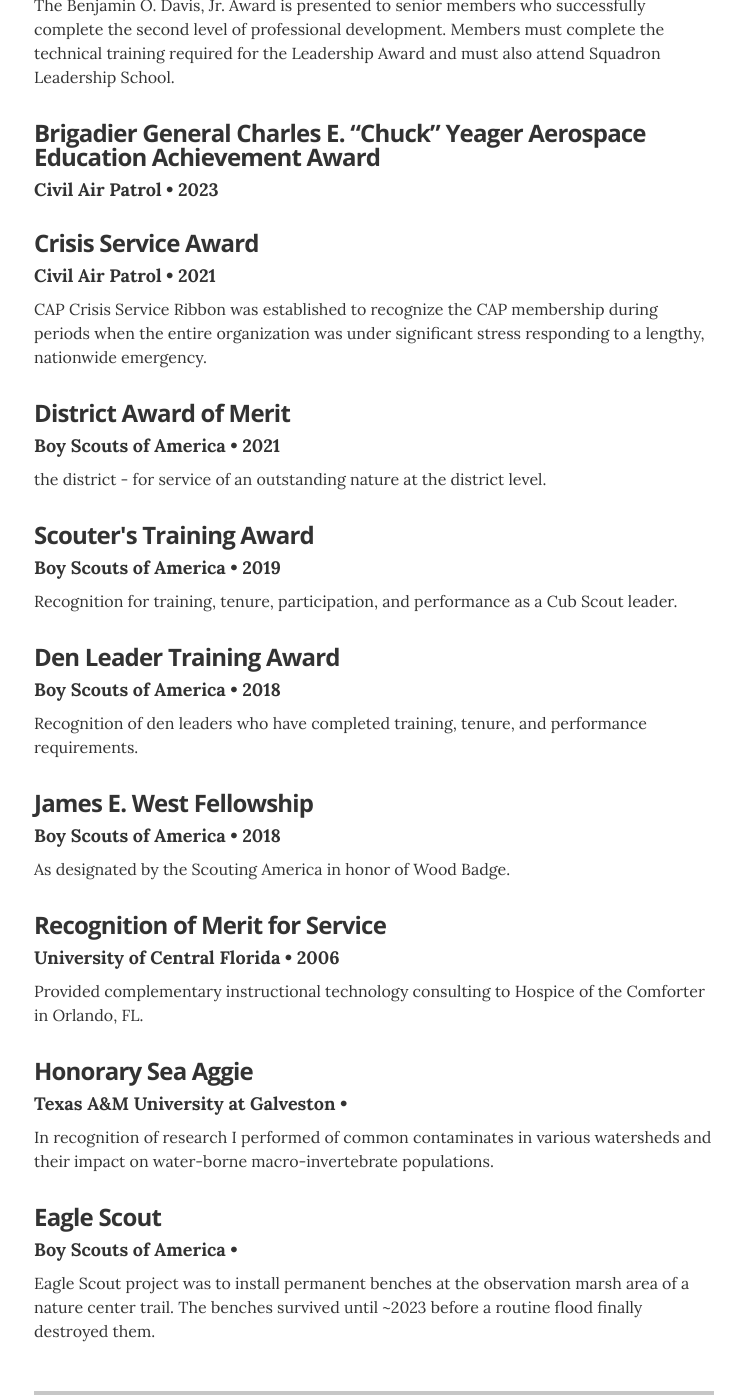
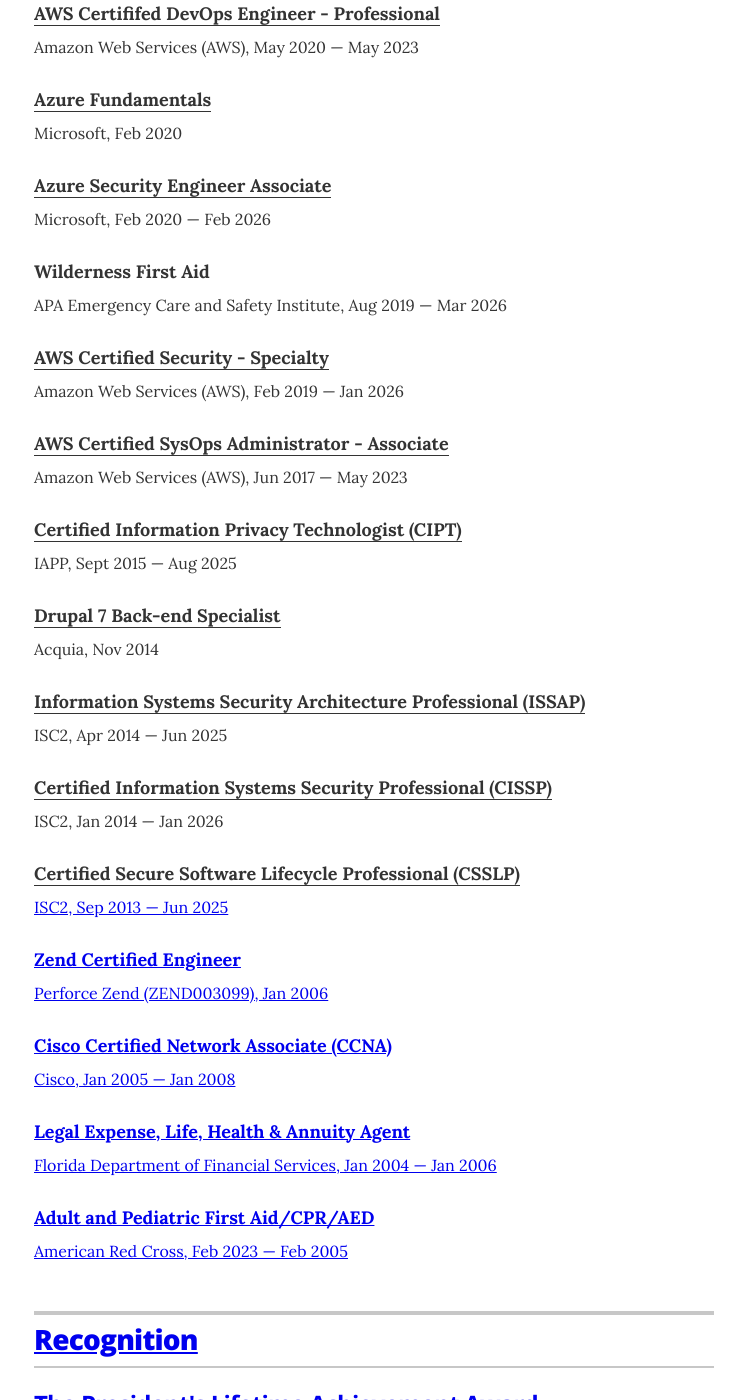
Before and after one commit to deekayen/dkn.github.io, a Jekyll site: the page built from index.html, in a window 1280 px wide and 1400 px high, scrolled down 3709 px. Shown: the whole window, without its empty margins (266-1011 px from the left). Built offline with Jekyll 4.4.1, drawn with Linux system fonts in a browser that asks for light colours; some of the changed text lies outside the part shown.

Commit message:
Add certifications, remove duplicate line on projects.

```diff
--- a/_config.yml
+++ b/_config.yml
@@ -39,7 +39,7 @@
 resume_section_experience:      true
 resume_section_education:       true
 resume_section_projects:        true
-# resume_section_skills:          true
+resume_section_skills:          true
 resume_section_recognition:     true
 resume_section_links:           true
 resume_section_associations:    true
--- a/_data/interests.yml
+++ b/_data/interests.yml
@@ -1,4 +1,4 @@
 # Interests
-- description: Human rights and world affairs
-- description: Music (baritone saxiphonist)
+- description: Terraform Associate
+- description: Certificate of Cloud Security Knowledge v.4
 - description: Linguistics
--- a/_data/projects.yml
+++ b/_data/projects.yml
@@ -6,7 +6,7 @@
   role: Primary Designer
   duration: 2012 &mdash; Present
   url: "https://normanlayout.info/"
-  description: Creator of the Norman keyboard layout, which is now widely used and included as an alternative in the Linux xkeyboard library.Creator of the Norman keyboard layout, which is now widely used and included as an alternative in the Linux xkeyboard library.
+  description: Creator of the Norman keyboard layout, which is now widely used and included as an alternative in the Linux xkeyboard library.
 
 # Guardr
 - project: Guardr
--- a/_data/skills.yml
+++ b/_data/skills.yml
@@ -1,12 +1,63 @@
 # Skills
-# Organizational leadership
-- skill: Organizational leadership
-  description: I have several years of experience leading organziations from community groups to business departments. From public speaking, to mentoring, to coordination of people and events, I can lead in any context.
+- skill: <a href="https://www.credly.com/badges/ad017df4-32d2-4641-86fd-a28947c9d1ff/public_url">Terraform Associate</a>
+  description: Hashicorp, 2024 &mdash; 2026
 
-# Communications strategy
-- skill: Communications strategy
-  description: Content and marketing strategy,
+- skill: <a href="https://www.credly.com/badges/ff1cd5f4-761b-4f1b-ba9c-1dbb99253ddd/public_url">Certificate of Cloud Security Knowledge v.4</a>
+  description: Cloud Security Alliance, May 2023
 
-# Digital content development and creation
-- skill: Digital content development and creation
-  description: Copy writing, graphic design, web design, front-end web development, print design
+- skill: <a href="https://lpi.org/v/LPI000563609/zpajuw9btt">Linux Essentials</a>
+  description: Linux Professional Institute (LPI), May 2023
+
+- skill: Swimming and Water Rescue
+  description: Scouting America, Sept 2022
+
+- skill: Redacted
+  description: Redacted
+
+- skill: Redacted
+  description: Redacted
+
+- skill: <a href="https://www.credly.com/badges/14744583-e64a-47ff-a6c7-3edf4c4d3ddc/public_url">AWS Certififed DevOps Engineer - Professional</a>
+  description: Amazon Web Services (AWS), May 2020 &mdash; May 2023
+
+- skill: <a href="https://learn.microsoft.com/api/credentials/share/en-us/deekayen/927D85CE21A07FBD?sharingId=9B982352F6164119">Azure Fundamentals</a>
+  description: Microsoft, Feb 2020
+
+- skill: <a href="https://learn.microsoft.com/api/credentials/share/en-us/deekayen/F175F16F257E814B?sharingId=9B982352F6164119">Azure Security Engineer Associate</a>
+  description: Microsoft, Feb 2020 &mdash; Feb 2026
+
+- skill: Wilderness First Aid
+  description: APA Emergency Care and Safety Institute, Aug 2019 &mdash; Mar 2026
+
+- skill: <a href="https://www.credly.com/badges/fb2364bf-8bb4-4c69-854c-1bfeee9d232b/public_url">AWS Certified Security - Specialty</a>
+  description: Amazon Web Services (AWS), Feb 2019 &mdash; Jan 2026
+
+- skill: <a href="https://www.credly.com/badges/8bc2a79e-814e-4505-814b-0859baa5a585/public_url">AWS Certified SysOps Administrator - Associate</a>
+  description: Amazon Web Services (AWS), Jun 2017 &mdash; May 2023
+
+- skill: <a href="https://www.credential.net/846443b9-c8d5-49a2-b3c3-f47e21849fb9">Certified Information Privacy Technologist (CIPT)</a>
+  description: IAPP, Sept 2015 &mdash; Aug 2025
+
+- skill: <a href="https://certification.acquia.com/user/1018">Drupal 7 Back-end Specialist</a>
+  description: Acquia, Nov 2014
+
+- skill: <a href="https://www.credly.com/badges/d7029f0b-8e34-498f-99a5-9306839df603/public_url">Information Systems Security Architecture Professional (ISSAP)</a>
+  description: ISC2, Apr 2014 &mdash; Jun 2025
+
+- skill: <a href="https://www.credly.com/badges/7d9ed57d-349a-48e7-a56a-23e5fffc717f/public_url">Certified Information Systems Security Professional (CISSP)</a>
+  description: ISC2, Jan 2014 &mdash; Jan 2026
+
+- skill: <a href="https://www.credly.com/badges/6cc52668-93af-44db-9e82-41f7009d9aa9/public_url">Certified Secure Software Lifecycle Professional (CSSLP)
+  description: ISC2, Sep 2013 &mdash; Jun 2025
+
+- skill: Zend Certified Engineer
+  description: Perforce Zend (ZEND003099), Jan 2006
+
+- skill: Cisco Certified Network Associate (CCNA)
+  description: Cisco, Jan 2005 &mdash; Jan 2008
+
+- skill: Legal Expense, Life, Health & Annuity Agent
+  description: Florida Department of Financial Services, Jan 2004 &mdash; Jan 2006
+
+- skill: Adult and Pediatric First Aid/CPR/AED
+  description: American Red Cross, Feb 2023 &mdash; Feb 2005
--- a/_layouts/resume.html
+++ b/_layouts/resume.html
@@ -121,7 +121,7 @@
       <section class="content-section">
 
         <header class="section-header">
-          <h2>Skills</h2>
+          <h2>Certifications</h2>
         </header>
         {% for skill in site.data.skills %}
         <div class="resume-item">
```
